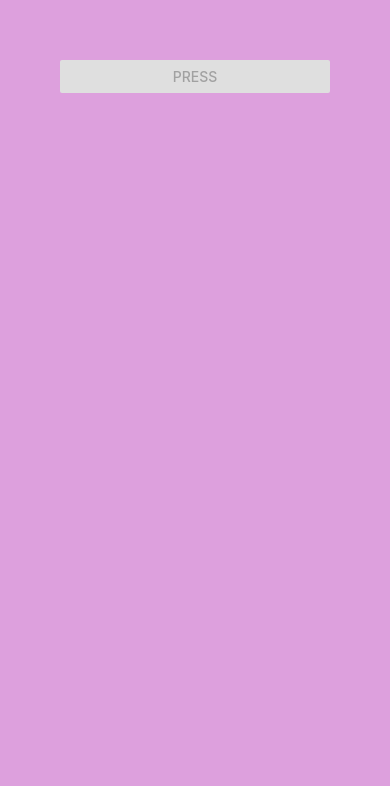
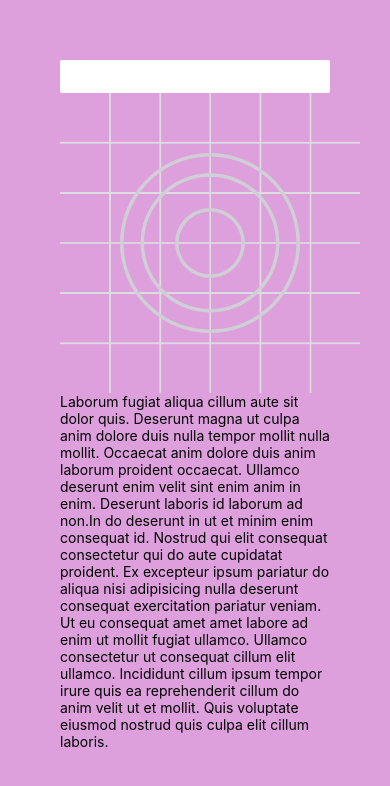
Before and after one commit to nishaanntt/reactNativeFDP, a React Native app: screen / in a window 390 px wide. Shown: the top 786 px of the page. Built offline with nearby package versions, Linux system fonts and the light colour scheme.

Commit message:
pressable component

```diff
--- a/App.js
+++ b/App.js
@@ -1,4 +1,4 @@
-import { Button, View } from 'react-native';
+import { Button, Image, Pressable, Text, View } from 'react-native';
 const logoImg = require('./assets/adaptive-icon.png');
 
 export default function App() {
@@ -8,8 +8,28 @@ export default function App() {
 				title='Press'
 				onPress={() => console.log('button pressed')}
 				color='white'
-				disabled
 			/>
+			{/* ** PRESSABLE COMPONENT ** */}
+			<Pressable onPress={() => console.log('Image pressed')}>
+				<Image source={logoImg} style={{ height: 300, width: 300 }} />
+			</Pressable>
+			{/* ** PRESSABLE COMPONENT ** */}
+			<Pressable onPress={() => console.log('Text Pressed')}>
+				<Text>
+					Laborum fugiat aliqua cillum aute sit dolor quis. Deserunt magna ut
+					culpa anim dolore duis nulla tempor mollit nulla mollit. Occaecat anim
+					dolore duis anim laborum proident occaecat. Ullamco deserunt enim
+					velit sint enim anim in enim. Deserunt laboris id laborum ad non.In do
+					deserunt in ut et minim enim consequat id. Nostrud qui elit consequat
+					consectetur qui do aute cupidatat proident. Ex excepteur ipsum
+					pariatur do aliqua nisi adipisicing nulla deserunt consequat
+					exercitation pariatur veniam. Ut eu consequat amet amet labore ad enim
+					ut mollit fugiat ullamco. Ullamco consectetur ut consequat cillum elit
+					ullamco. Incididunt cillum ipsum tempor irure quis ea reprehenderit
+					cillum do anim velit ut et mollit. Quis voluptate eiusmod nostrud quis
+					culpa elit cillum laboris.
+				</Text>
+			</Pressable>
 		</View>
 	);
 }
```
